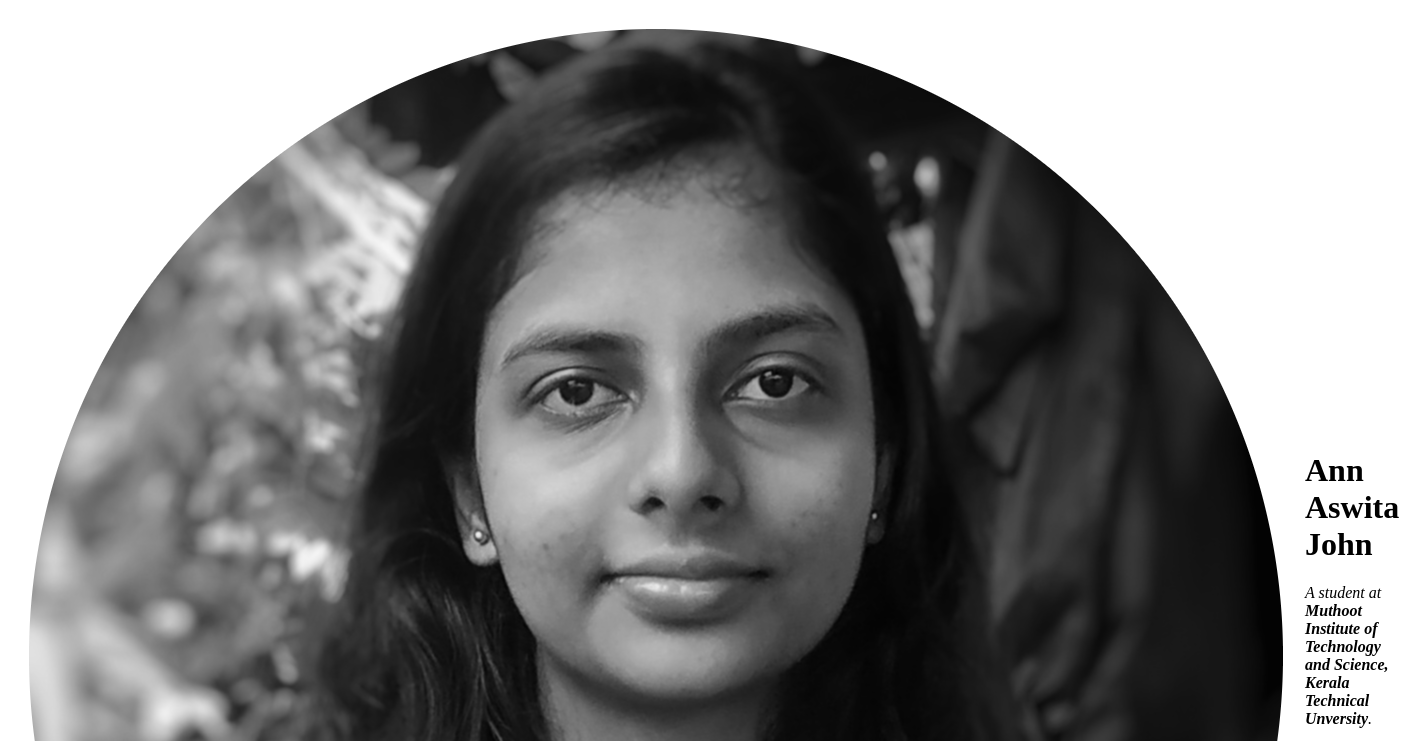
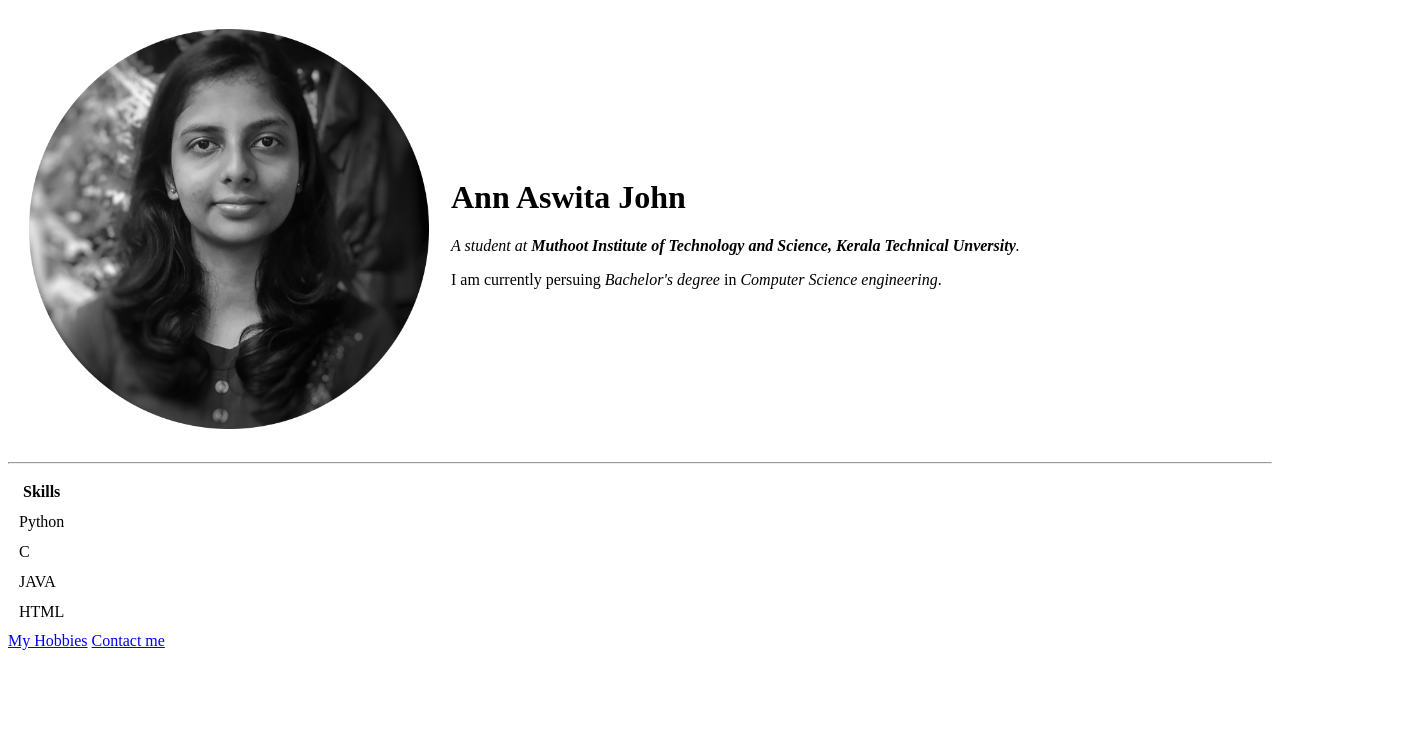
Before and after one commit to AnnAswitaJohn/cv, a plain HTML site: page index.html in a window 1280 px wide. Shown: the top 741 px of the page, 1420 px wide, since content can reach past the window. Drawn offline with Linux system fonts and the light colour scheme.

Commit message:
modified profile pic

```diff
--- a/index.html
+++ b/index.html
@@ -7,7 +7,7 @@
 
 <body>
   <table cellspacing="20">
-    <td><img src="profile_pic.png" alt="profile photo"></td>
+    <td><img src="profile_pic.png" width="400" height="400" alt="profile photo"></td>
     <td>
       <h1>Ann Aswita John</h1>
       <p><em>A student at <strong>Muthoot Institute of Technology and Science, Kerala Technical Unversity</strong>.</em></p>
```
